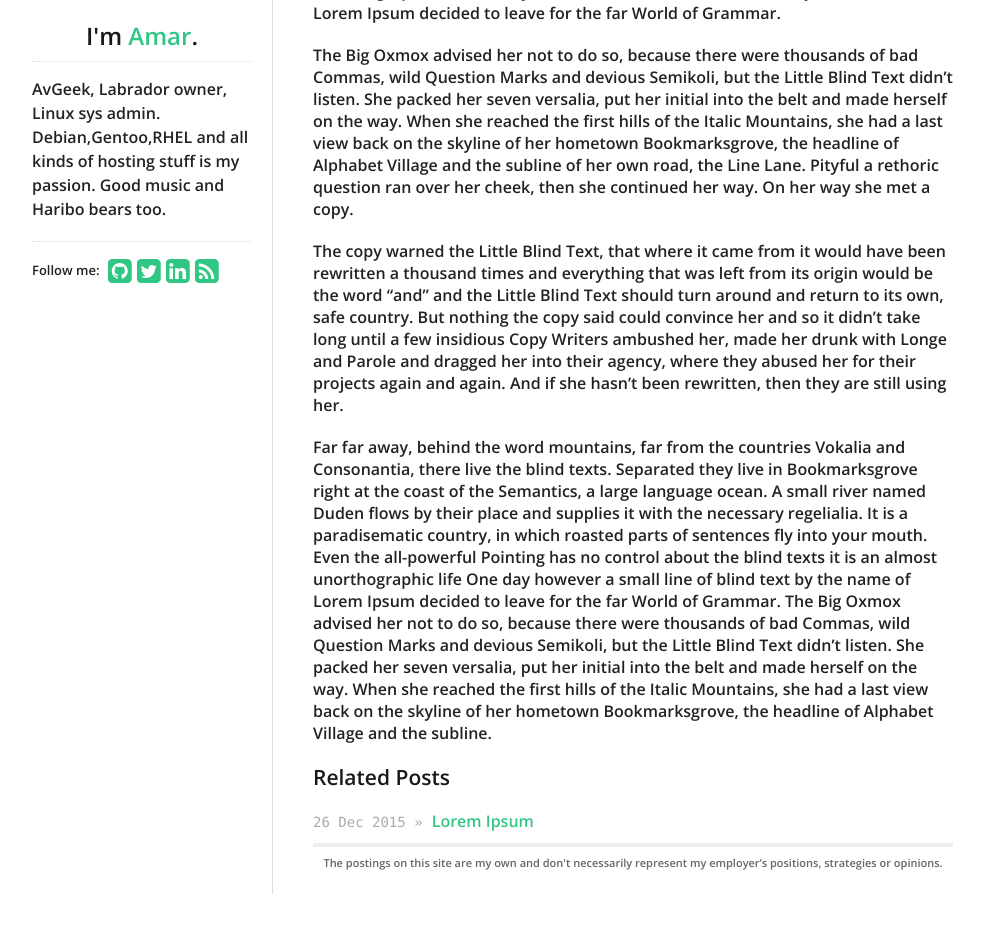
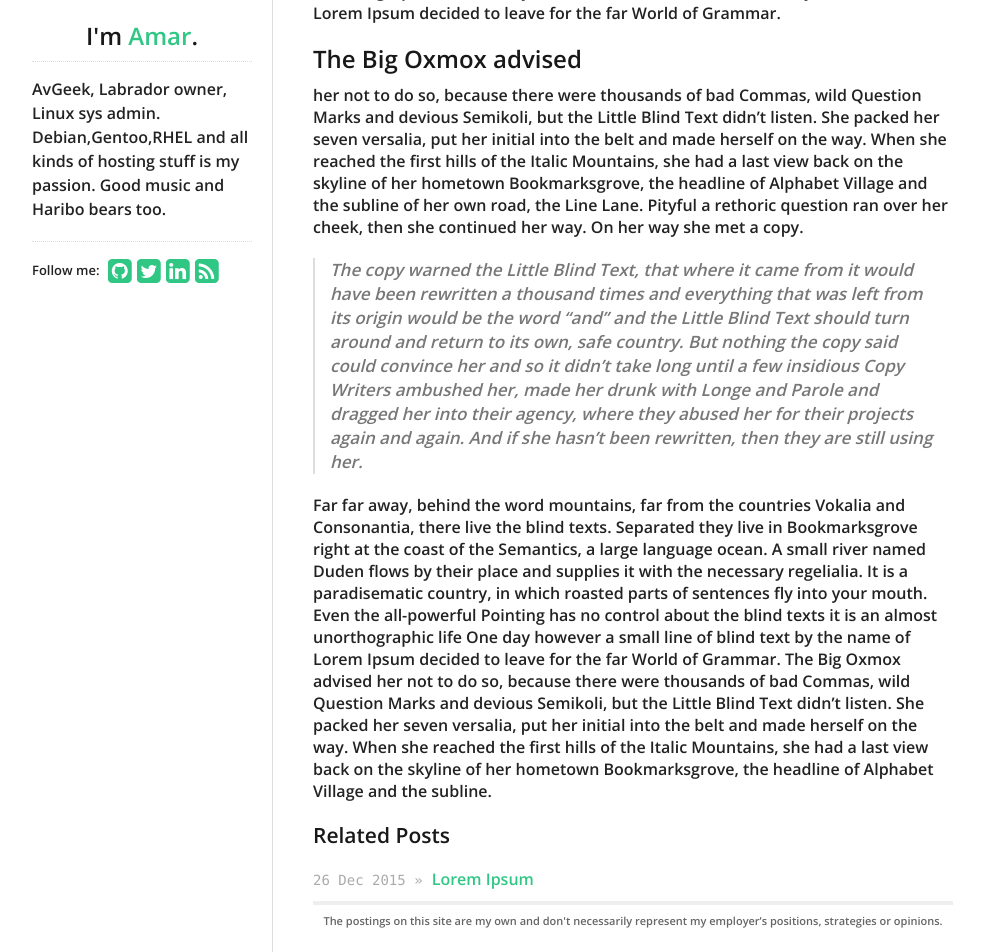
Before and after one commit to amarc/amarc.github.io, a Jekyll site: the page built from _posts/2015-12-27-Far-far-Away.md, in a window 1280 px wide, cut to the strip 270-1222 px from the top of the page. Shown: the whole strip, without its empty margins (138-1122 px from the left). Built offline with Jekyll 4.4.1, drawn with Linux system fonts in a browser that asks for light colours; nearby versions of some CDN libraries; before the commit the page ends 1164 px from its top, so only the background shows below that; part of the change alters nothing that is shown.

```diff
--- a/_posts/2015-12-27-Far-far-Away.md
+++ b/_posts/2015-12-27-Far-far-Away.md
@@ -1,19 +1,22 @@
 ---
 layout: post
-title: Far, far Away
+title: "Far, far Away"
+published: true
 ---
+
 
 Far far away, behind the word mountains, far from the countries Vokalia and Consonantia, there live the blind texts. Separated they live in Bookmarksgrove right at the coast of the
 Semantics, a large language ocean. A small river named Duden flows by their place and supplies it with the necessary regelialia. It is a paradisematic country, in which roasted parts of
 sentences fly into your mouth. Even the all-powerful Pointing has no control about the blind texts it is an almost unorthographic life One day however a small line of blind text by the
 name of Lorem Ipsum decided to leave for the far World of Grammar.
 
-The Big Oxmox advised her not to do so, because there were thousands of bad Commas, wild Question Marks and devious Semikoli, but the Little Blind Text didn’t listen. She packed her
+## The Big Oxmox advised
+her not to do so, because there were thousands of bad Commas, wild Question Marks and devious Semikoli, but the Little Blind Text didn’t listen. She packed her
 seven versalia, put her initial into the belt and made herself on the way. When she reached the first hills of the Italic Mountains, she had a last view back on the skyline of her
 hometown Bookmarksgrove, the headline of Alphabet Village and the subline of her own road, the Line Lane. Pityful a rethoric question ran over her cheek, then she continued her way. On
 her way she met a copy.
 
-The copy warned the Little Blind Text, that where it came from it would have been rewritten a thousand times and everything that was left from its origin would be the word "and" and the
+> The copy warned the Little Blind Text, that where it came from it would have been rewritten a thousand times and everything that was left from its origin would be the word "and" and the
 Little Blind Text should turn around and return to its own, safe country. But nothing the copy said could convince her and so it didn’t take long until a few insidious Copy Writers
 ambushed her, made her drunk with Longe and Parole and dragged her into their agency, where they abused her for their projects again and again. And if she hasn’t been rewritten, then
 they are still using her.
```
